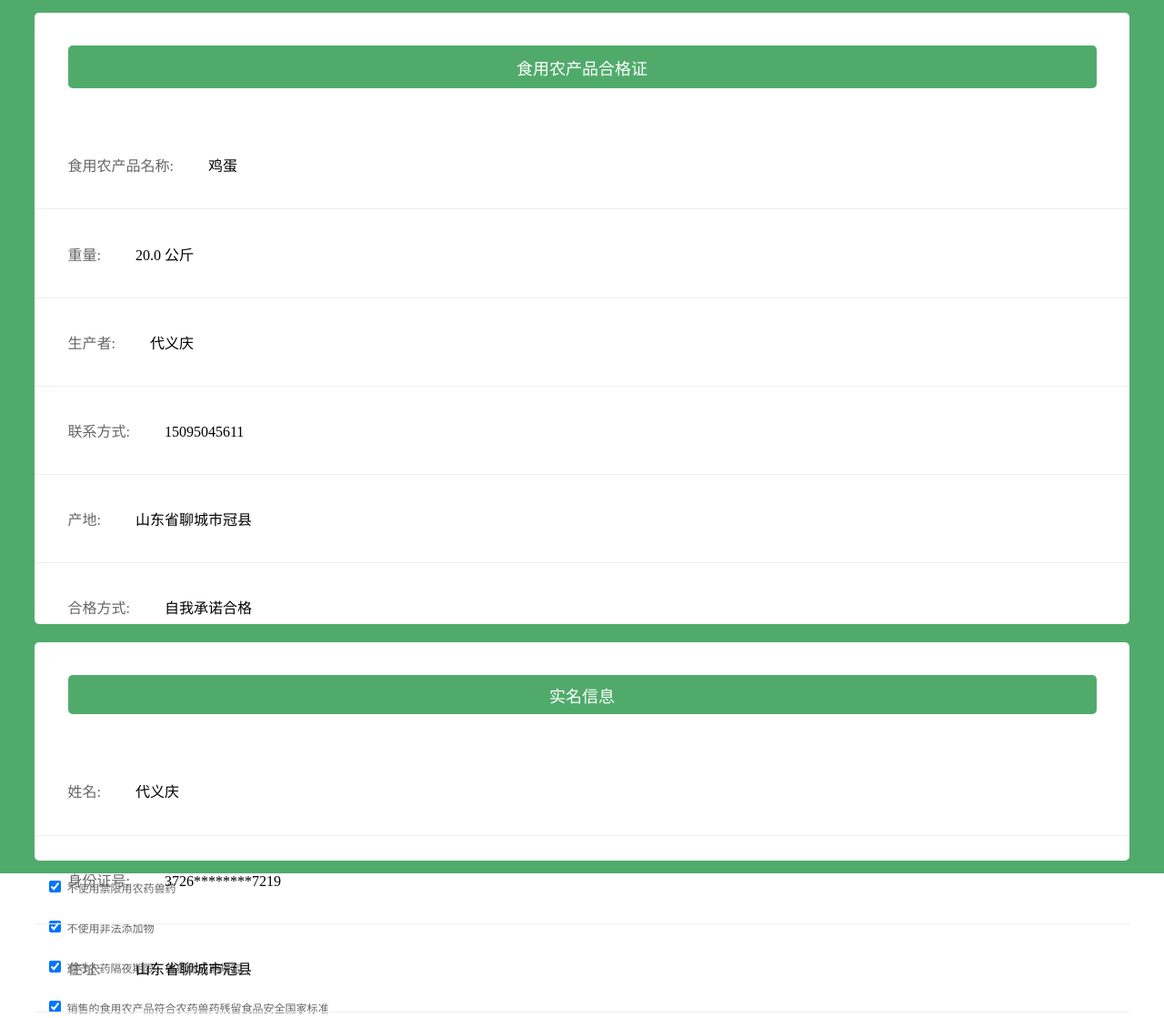
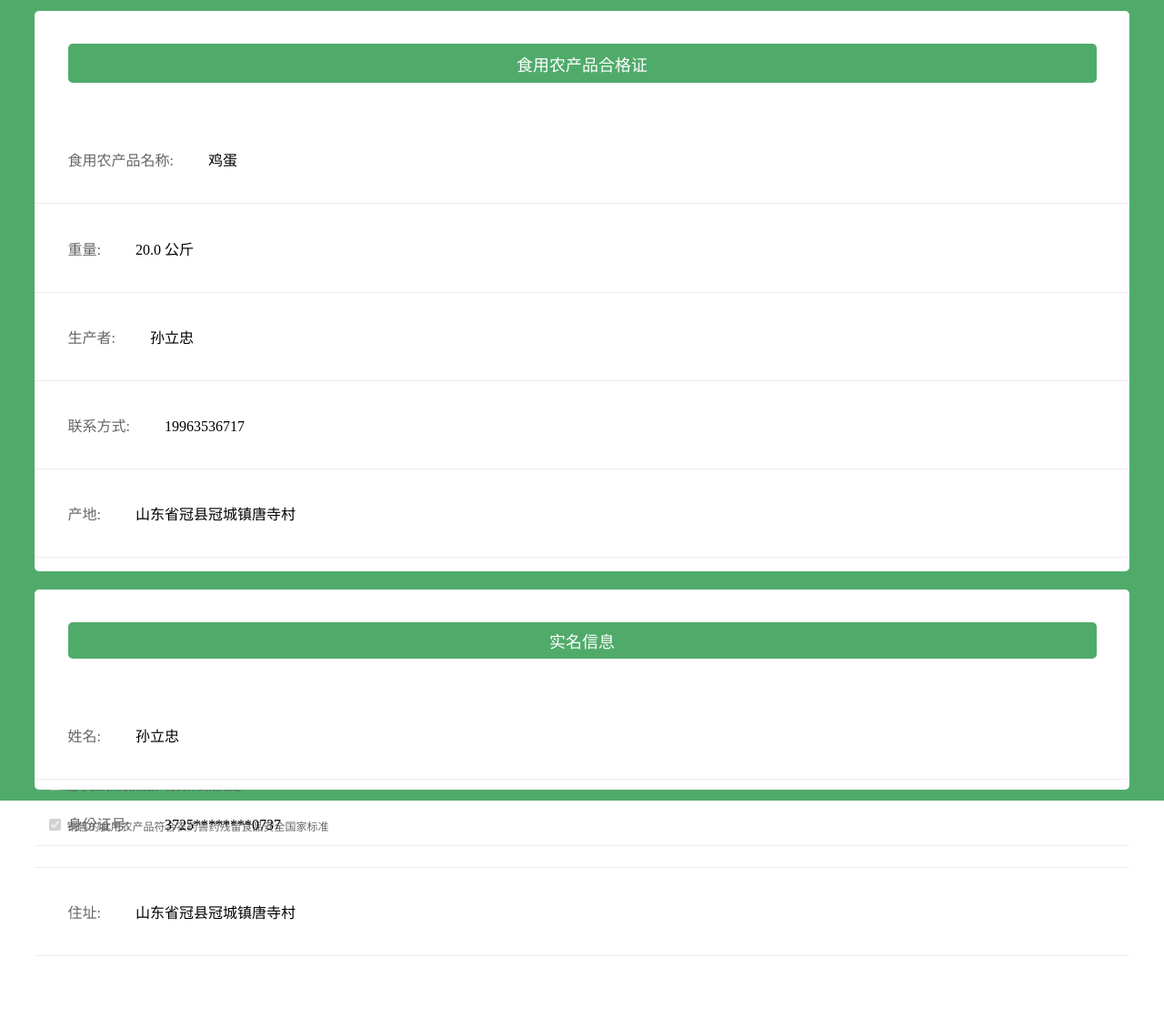
Before and after one commit to nodepade/test, a plain HTML site: page index.html in a window 1280 px wide. Shown: the top 1119 px of the page at 91% size. After the commit the page ends 1051 px from the top, so only its background shows below. Drawn offline with Linux system fonts and the light colour scheme.

Commit message:
略略略

```diff
--- a/index.html
+++ b/index.html
@@ -4,7 +4,7 @@
     <meta charset="UTF-8">
     <meta http-equiv="X-UA-Compatible" content="IE=edge">
     <meta name="viewport" content="width=device-width, initial-scale=1.0">
-    <title>Document</title>
+    <title>合格证信息</title>
     <style>
         html, body{
             padding: 0;
@@ -12,7 +12,7 @@
         }
         .main{
             width: 100vw;
-            height: 120vh;
+            height: 110vh;
             background: #50ab6b;
             display: flex;
             align-items: center;
@@ -86,45 +86,45 @@
                 </div>
                 <div class="item">
                     <span>生产者: </span>
-                    <em>代义庆</em>
+                    <em>孙立忠</em>
                 </div>
                 <div class="item">
                     <span>联系方式: </span>
-                    <em>15095045611</em>
+                    <em>19963536717</em>
                 </div>
                 <div class="item">
                     <span>产地: </span>
-                    <em>山东省聊城市冠县</em>
+                    <em>山东省冠县冠城镇唐寺村</em>
                 </div>
                 <div class="item">
                     <span>合格方式: </span>
                     <em>自我承诺合格</em>
                 </div>
-                <div class="item">
+                <!-- <div class="item">
                     <span>开具日期: </span>
                     <em>2021-05-28</em>
                 </div>
                 <div class="item">
                     <span>查询次数: </span>
                     <em>10</em>
-                </div>
+                </div> -->
             </div>
             <div class="commitment">
                 <div class="item">我承诺对产品质量安全以及合格证真实性负责: </div>
                 <div class="item">
-                    <input type="checkbox" checked>
+                    <input type="checkbox" checked disabled>
                     <span>不使用禁限用农药兽药</span>
                 </div>
                 <div class="item">
-                    <input type="checkbox" checked>
+                    <input type="checkbox" checked disabled>
                     <span>不使用非法添加物</span>
                 </div>
                 <div class="item">
-                    <input type="checkbox" checked>
+                    <input type="checkbox" checked disabled>
                     <span>遵守农药隔夜期限、兽药休药期规定</span>
                 </div>
                 <div class="item">
-                    <input type="checkbox" checked>
+                    <input type="checkbox" checked disabled>
                     <span>销售的食用农产品符合农药兽药残留食品安全国家标准</span>
                 </div>
             </div>
@@ -136,15 +136,15 @@
             <div class="content">
                 <div class="item">
                     <span>姓名: </span>
-                    <em>代义庆</em>
+                    <em>孙立忠</em>
                 </div>
                 <div class="item">
                     <span>身份证号: </span>
-                    <em>3726********7219</em>
+                    <em>3725********0737</em>
                 </div>
                 <div class="item">
                     <span>住址: </span>
-                    <em>山东省聊城市冠县</em>
+                    <em>山东省冠县冠城镇唐寺村</em>
                 </div>
 
             </div>
```
